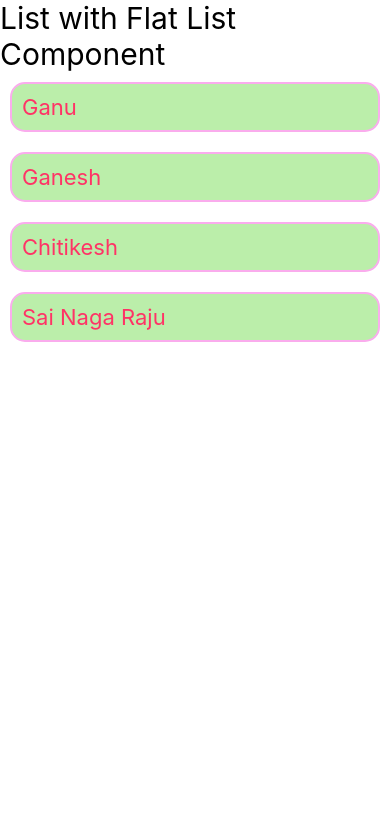
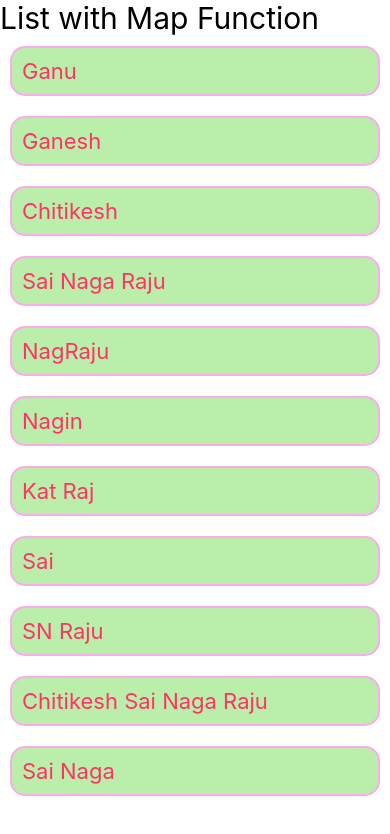
Before and after one commit to meihu-ganesh/ProjectNativeJs, a React Native app: screen / in a window 390 px wide. Shown: the top 834 px of the page. Built offline with nearby package versions, Linux system fonts and the light colour scheme.

Commit message:
List with Map Function

```diff
--- a/App.js
+++ b/App.js
@@ -7,7 +7,7 @@
  */
 
 import React, {useState} from 'react';
-import {Alert, Button, FlatList, StyleSheet, Text, TextInput, View} from 'react-native';
+import {Alert, Button, FlatList, ScrollView, StyleSheet, Text, TextInput, View} from 'react-native';
 import ExStyles from './style';
 
 const App = () => {
@@ -29,16 +29,44 @@ const App = () => {
       id:4,
       name: 'Sai Naga Raju'
     },
+    {
+      id:5,
+      name: 'NagRaju'
+    },
+    {
+      id:6,
+      name: 'Nagin'
+    },
+    {
+      id:7,
+      name: 'Kat Raj'
+    },
+    {
+      id:8,
+      name: 'Sai'
+    },
+    {
+      id:9,
+      name: 'SN Raju'
+    },
+    {
+      id:10,
+      name: 'Chitikesh Sai Naga Raju'
+    },
+    {
+      id:4,
+      name: 'Sai Naga'
+    },
   ];
 
   return (
     <View>
-      <Text style={{fontSize:30}}>List with Flat List Component</Text>
-      <FlatList
-        data={users}
-        renderItem={({item})=><Text style={ExStyles.item}>{item.name}</Text>}
-        keyExtractor={item=>item.id}
-      />
+      <Text style={{fontSize:30}}>List with Map Function</Text>
+      <ScrollView style={{marginBottom:40}}>
+      {
+        users.map((item)=><Text style={ExStyles.item}>{item.name}</Text>)
+      }
+      </ScrollView>
     </View>
   );
 };
```
